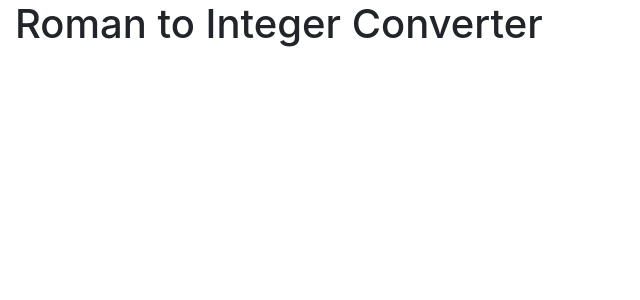
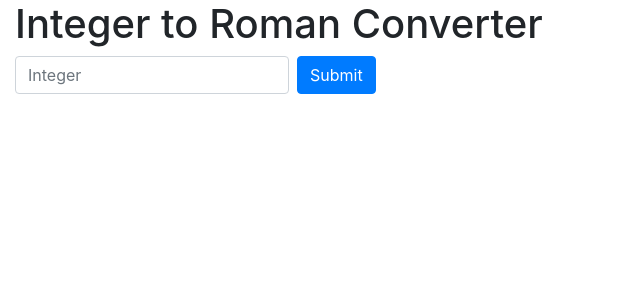
Before and after one commit to theshahulhameed/integer2roman, a Django app: page / in a window 1280 px wide. Shown: the top 300 px of the page, without its empty margins (0-640 px from the left). Run offline with Django 3.2, Linux system fonts and the light colour scheme; some libraries are stand-ins or nearby versions.

Commit message:
Inherited from base page, homepage.

```diff
--- a/templates/home.html
+++ b/templates/home.html
@@ -1,4 +1,23 @@
 {% extends 'base.html' %}
+
 {% block content %}
-<h1>Roman to Integer Converter</h1>
+<h1>Integer to Roman Converter</h1>
+{% if error %}
+<div class="alert alert-warning" role="alert">
+    {{ error }}
+</div>
+{% endif %}
+<form class="form-inline mt-2 mt-md-0" action="{% url 'home' %}"
+method="get">
+  <input name="integer" class="form-control mr-sm-2" type="text" placeholder="Integer"
+  aria-label="Integer to Roman Converter">
+  <button type="submit" class="btn btn-primary">Submit</button>
+</form>
+<br />
+{% if romannumeral %}
+    <div class="alert alert-primary" role="alert">
+        <em>{{ integer }}</em> is converted to <strong>{{ romannumeral }}</strong> in Roman numeral.
+    </div>
+{% endif %}
+
 {% endblock content %}
```
